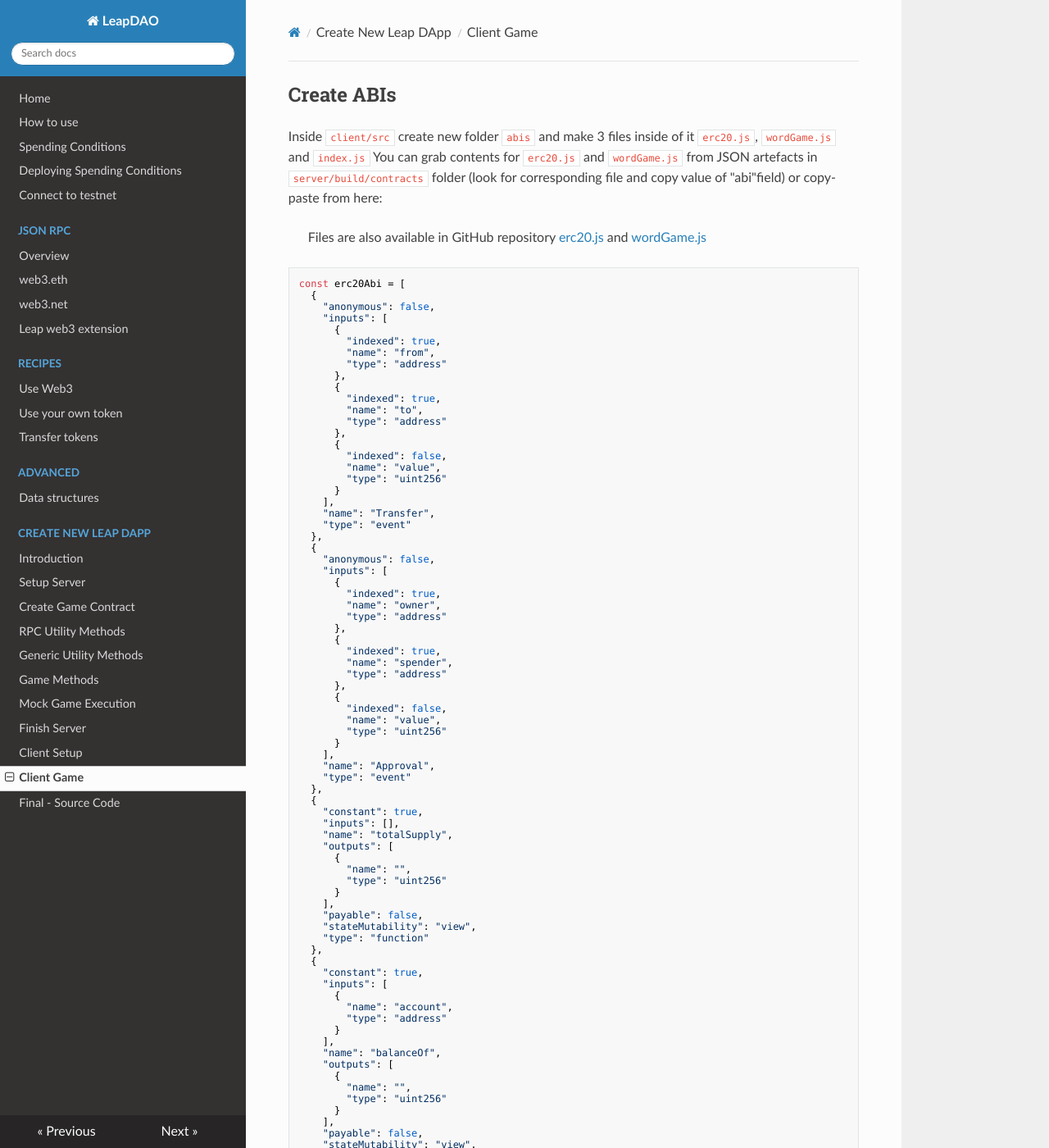
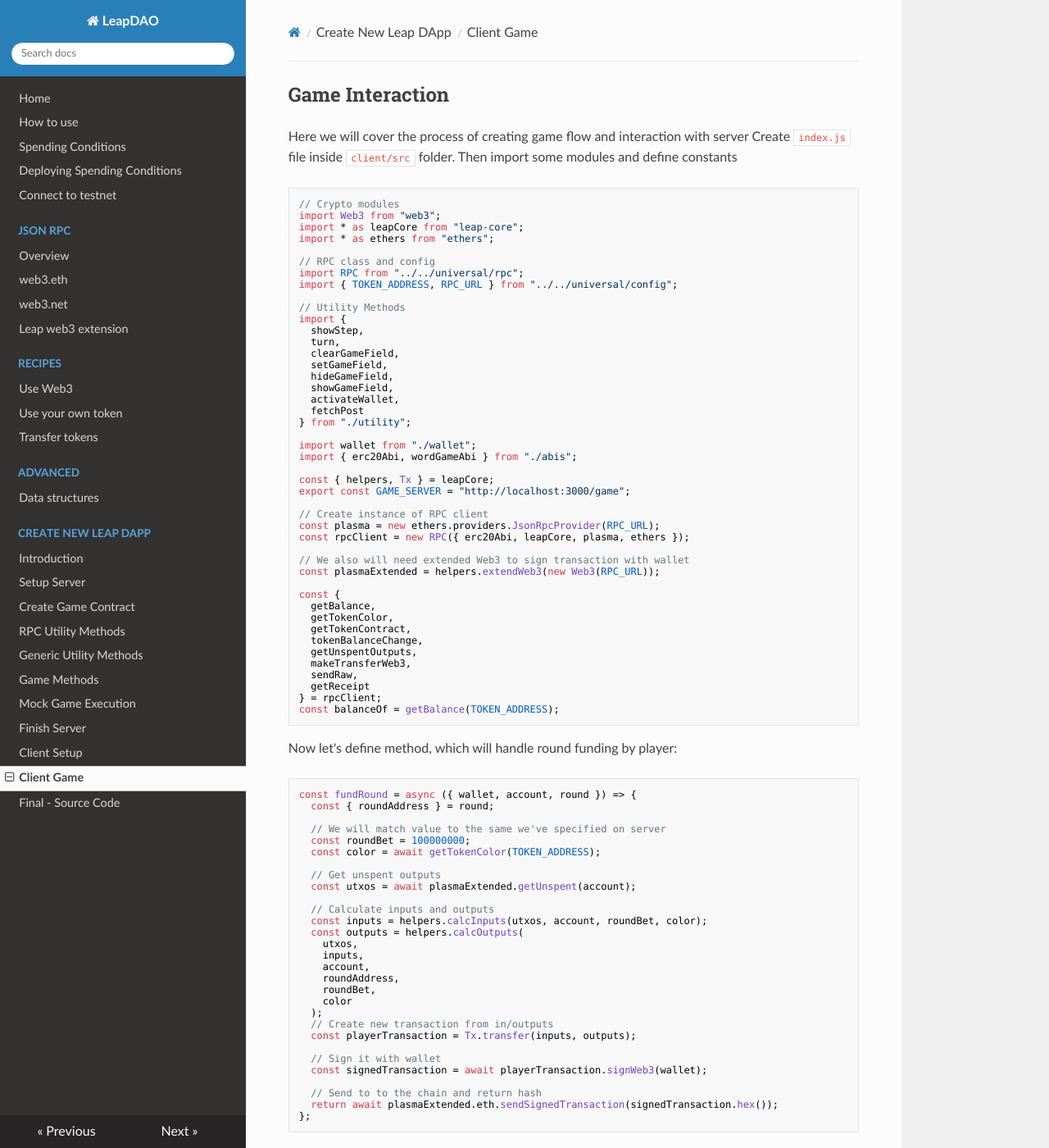
Before and after one commit to leapdao/docs, an MkDocs documentation site: the page built from docs/tutorials/new-dapp/step-9-client-game.md, in a window 1280 px wide and 1400 px high. Shown: the whole window at 82% size. Built offline with MkDocs 1.6.1, drawn with Linux system fonts in a browser that asks for light colours; nearby versions of some CDN libraries; some of the changed text lies outside the part shown.

Commit message:
Remove wallet and abis sections. Update instructions on where to put code

````diff
--- a/docs/tutorials/new-dapp/step-9-client-game.md
+++ b/docs/tutorials/new-dapp/step-9-client-game.md
@@ -1,236 +1,3 @@
-Create ABIs
----
-Inside `client/src` create new folder `abis` and make 3 files inside of it `erc20.js`, `wordGame.js` and `index.js`
-You can grab contents for `erc20.js` and `wordGame.js` from JSON artefacts in `server/build/contracts` folder
-(look for corresponding file and copy value of "abi"field) or copy-paste from here:
-> Files are also available in GitHub repository [erc20.js](https://github.com/MaxStalker/leap-word-game/blob/master/client/src/abis/erc20.js) and
-[wordGame.js](https://github.com/MaxStalker/leap-word-game/blob/master/client/src/abis/wordGame.js)
-```javascript
-const erc20Abi = [
-  {
-    "anonymous": false,
-    "inputs": [
-      {
-        "indexed": true,
-        "name": "from",
-        "type": "address"
-      },
-      {
-        "indexed": true,
-        "name": "to",
-        "type": "address"
-      },
-      {
-        "indexed": false,
-        "name": "value",
-        "type": "uint256"
-      }
-    ],
-    "name": "Transfer",
-    "type": "event"
-  },
-  {
-    "anonymous": false,
-    "inputs": [
-      {
-        "indexed": true,
-        "name": "owner",
-        "type": "address"
-      },
-      {
-        "indexed": true,
-        "name": "spender",
-        "type": "address"
-      },
-      {
-        "indexed": false,
-        "name": "value",
-        "type": "uint256"
-      }
-    ],
-    "name": "Approval",
-    "type": "event"
-  },
-  {
-    "constant": true,
-    "inputs": [],
-    "name": "totalSupply",
-    "outputs": [
-      {
-        "name": "",
-        "type": "uint256"
-      }
-    ],
-    "payable": false,
-    "stateMutability": "view",
-    "type": "function"
-  },
-  {
-    "constant": true,
-    "inputs": [
-      {
-        "name": "account",
-        "type": "address"
-      }
-    ],
-    "name": "balanceOf",
-    "outputs": [
-      {
-        "name": "",
-        "type": "uint256"
-      }
-    ],
-    "payable": false,
-    "stateMutability": "view",
-    "type": "function"
-  },
-  {
-    "constant": false,
-    "inputs": [
-      {
-        "name": "recipient",
-        "type": "address"
-      },
-      {
-        "name": "amount",
-        "type": "uint256"
-      }
-    ],
-    "name": "transfer",
-    "outputs": [
-      {
-        "name": "",
-        "type": "bool"
-      }
-    ],
-    "payable": false,
-    "stateMutability": "nonpayable",
-    "type": "function"
-  },
-  {
-    "constant": true,
-    "inputs": [
-      {
-        "name": "owner",
-        "type": "address"
-      },
-      {
-        "name": "spender",
-        "type": "address"
-      }
-    ],
-    "name": "allowance",
-    "outputs": [
-      {
-        "name": "",
-        "type": "uint256"
-      }
-    ],
-    "payable": false,
-    "stateMutability": "view",
-    "type": "function"
-  },
-  {
-    "constant": false,
-    "inputs": [
-      {
-        "name": "spender",
-        "type": "address"
-      },
-      {
-        "name": "amount",
-        "type": "uint256"
-      }
-    ],
-    "name": "approve",
-    "outputs": [
-      {
-        "name": "",
-        "type": "bool"
-      }
-    ],
-    "payable": false,
-    "stateMutability": "nonpayable",
-    "type": "function"
-  },
-  {
-    "constant": false,
-    "inputs": [
-      {
-        "name": "sender",
-        "type": "address"
-      },
-      {
-        "name": "recipient",
-        "type": "address"
-      },
-      {
-        "name": "amount",
-        "type": "uint256"
-      }
-    ],
-    "name": "transferFrom",
-    "outputs": [
-      {
-        "name": "",
-        "type": "bool"
-      }
-    ],
-    "payable": false,
-    "stateMutability": "nonpayable",
-    "type": "function"
-  }
-]
-export default erc20Abi;
-```
-```javascript
-const wordGameAbi = [
-  {
-    "constant": false,
-    "inputs": [
-      {
-        "name": "_playerAnswer",
-        "type": "bytes32"
-      },
-      {
-        "name": "_roundId",
-        "type": "bytes32"
-      }
-    ],
-    "name": "roundResult",
-    "outputs": [],
-    "payable": false,
-    "stateMutability": "nonpayable",
-    "type": "function"
-  },
-  {
-    "constant": false,
-    "inputs": [],
-    "name": "cancelRound",
-    "outputs": [],
-    "payable": false,
-    "stateMutability": "nonpayable",
-    "type": "function"
-  }
-];
-export default wordGameAbi;
-```
-Now export those from `index.js`
-```javascript
-export { default as erc20Abi } from "./erc20";
-export { default as wordGameAbi } from "./wordGame";
-```
-
-Create Wallet instance
----
-Add new file `wallet.js` inside `client/src`. We will export instance of web3 wallet
-```javascript
-import Web3 from "web3";
-const wallet = window.ethereum ? new Web3(window.ethereum) : null;
-
-export default wallet;
-```
-
 Game Interaction
 ---
 Here we will cover the process of creating game flow and interaction with server
@@ -480,8 +250,19 @@ wordsButtons.forEach(wordButton => {
 ```
 > [Full listing of index.js](https://github.com/MaxStalker/leap-word-game/blob/master/client/src/index.js)
 
+Run the game
+---
+Now start the server by running in the `server` folder:
+```javascript
+nodemon start
+```
+Execute following script in `client` folder:
+```javascript
+npm start
+```
+
 Congratulations!
 ---
-Now you should have a working dApp working on Leap network.
+Now you should have dApp working on Leap network.
 We haven't covered cancelRound functionality, since you can do it in different ways.
 But it should be trivial if you simply follow the code we wrote to resolve round.
````
Also changed, not shown: other parts of docs/tutorials/new-dapp/step-9-client-game.md (+6 -3 lines).
